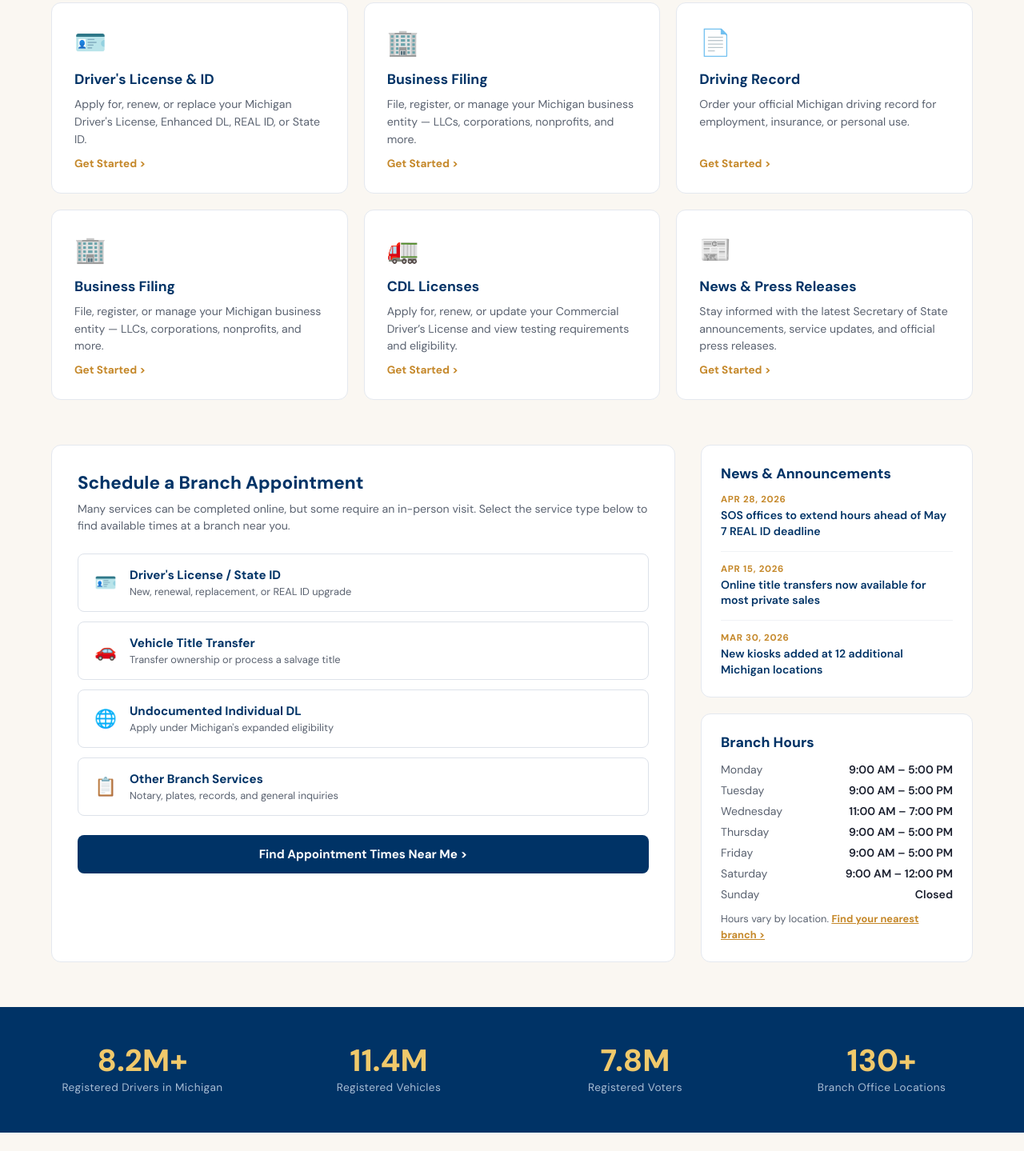
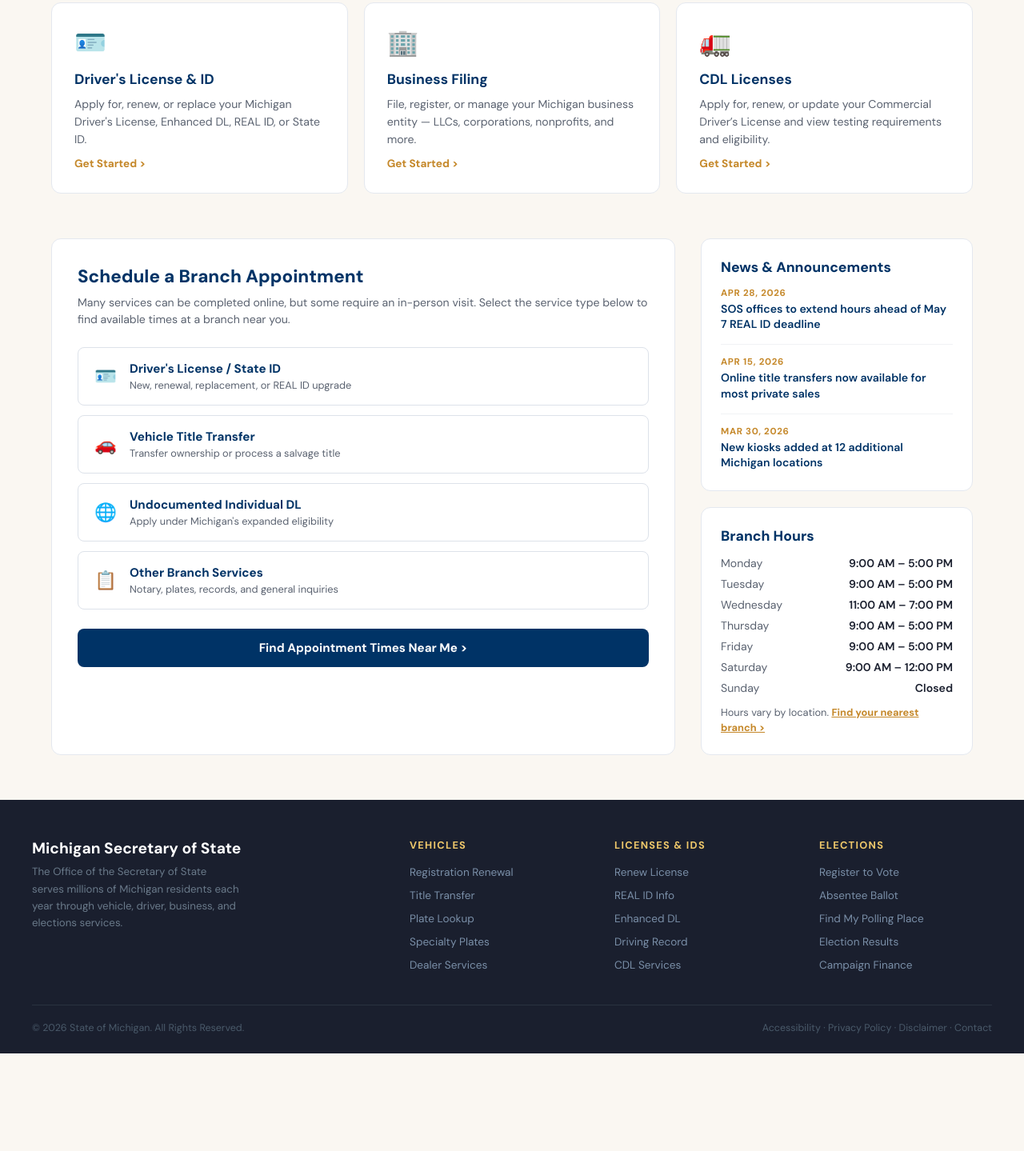
Before and after one commit to miservices/sos, a plain HTML site: page index.html in a window 1280 px wide. Shown: the part 841-2280 px from the top of the page at 80% size. After the commit the page ends 2158 px from the top, so only its background shows below. Drawn offline with Linux system fonts and the light colour scheme.

Commit message:
Update index.html

```diff
--- a/index.html
+++ b/index.html
@@ -720,28 +720,10 @@
       <p>File, register, or manage your Michigan business entity — LLCs, corporations, nonprofits, and more.</p>
       <div class="card-arrow">Get Started ></div>
     </a>
-    <a class="service-card" href="/sos/driving-records/">
-      <div class="card-icon">📄</div>
-      <h3>Driving Record</h3>
-      <p>Order your official Michigan driving record for employment, insurance, or personal use.</p>
-      <div class="card-arrow">Get Started ></div>
-    </a>
-    <a class="service-card" href="/sos/cdl/">
-      <div class="card-icon">🏢</div>
-      <h3>Business Filing</h3>
-      <p>File, register, or manage your Michigan business entity — LLCs, corporations, nonprofits, and more.</p>
-      <div class="card-arrow">Get Started ></div>
-    </a>
-    <a class="service-card" href="/sos/cdl/">
+      <a class="service-card" href="/sos/cdl/">
       <div class="card-icon">🚛</div>
       <h3>CDL Licenses</h3>
       <p>Apply for, renew, or update your Commercial Driver’s License and view testing requirements and eligibility.</p>
-      <div class="card-arrow">Get Started ></div>
-    </a>
-    <a class="service-card" href="/sos/news/">
-      <div class="card-icon">📰</div>
-      <h3>News & Press Releases</h3>
-      <p>Stay informed with the latest Secretary of State announcements, service updates, and official press releases.</p>
       <div class="card-arrow">Get Started ></div>
     </a>
   </div>
@@ -821,28 +803,6 @@
   </div>
 </div>
 
-<!-- STATS -->
-<div class="stats">
-  <div class="stats-inner">
-    <div>
-      <div class="stat-number">8.2M+</div>
-      <div class="stat-label">Registered Drivers in Michigan</div>
-    </div>
-    <div>
-      <div class="stat-number">11.4M</div>
-      <div class="stat-label">Registered Vehicles</div>
-    </div>
-    <div>
-      <div class="stat-number">7.8M</div>
-      <div class="stat-label">Registered Voters</div>
-    </div>
-    <div>
-      <div class="stat-number">130+</div>
-      <div class="stat-label">Branch Office Locations</div>
-    </div>
-  </div>
-</div>
-
 <!-- FOOTER -->
 <footer>
   <div class="footer-inner">
```
